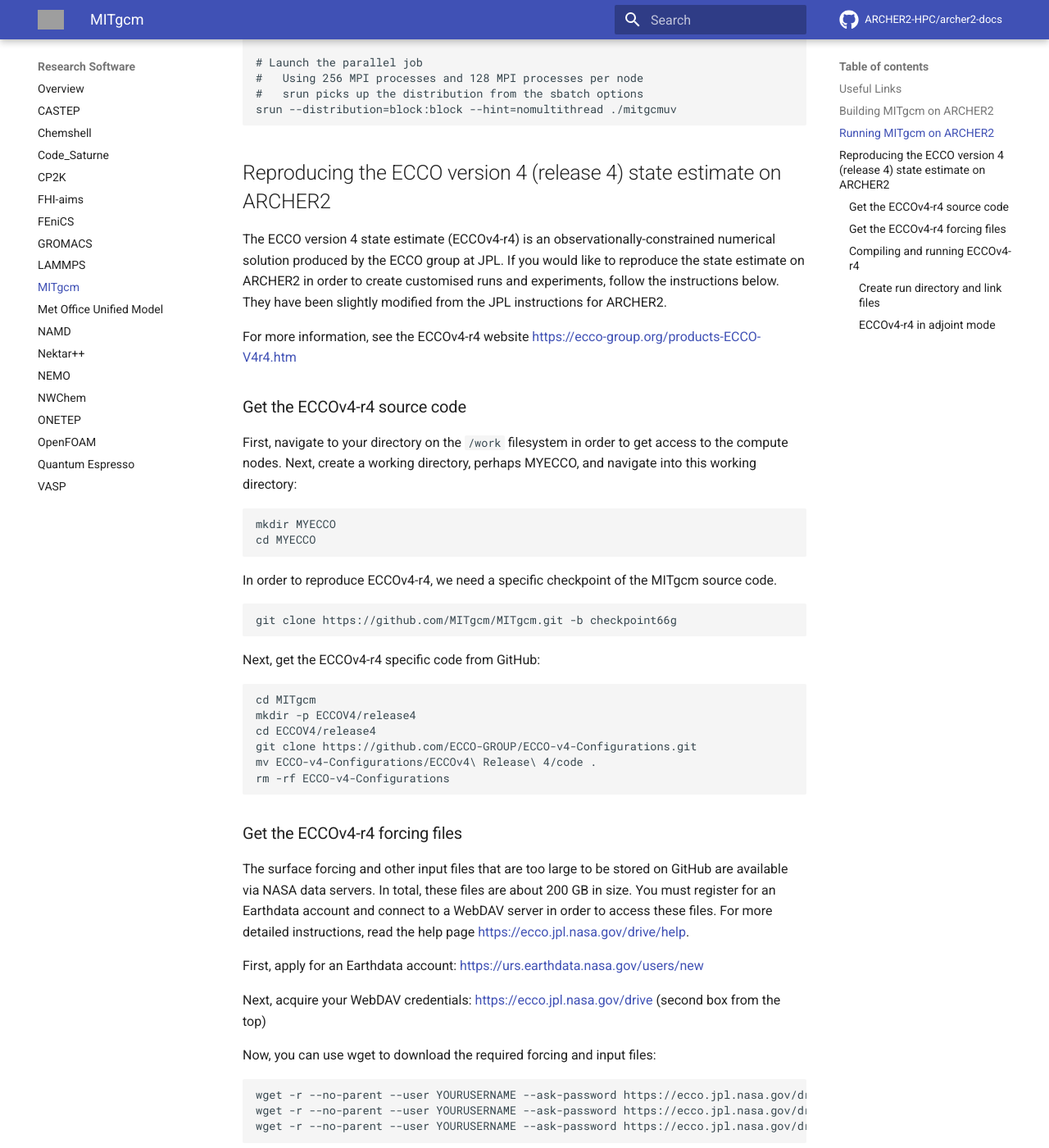
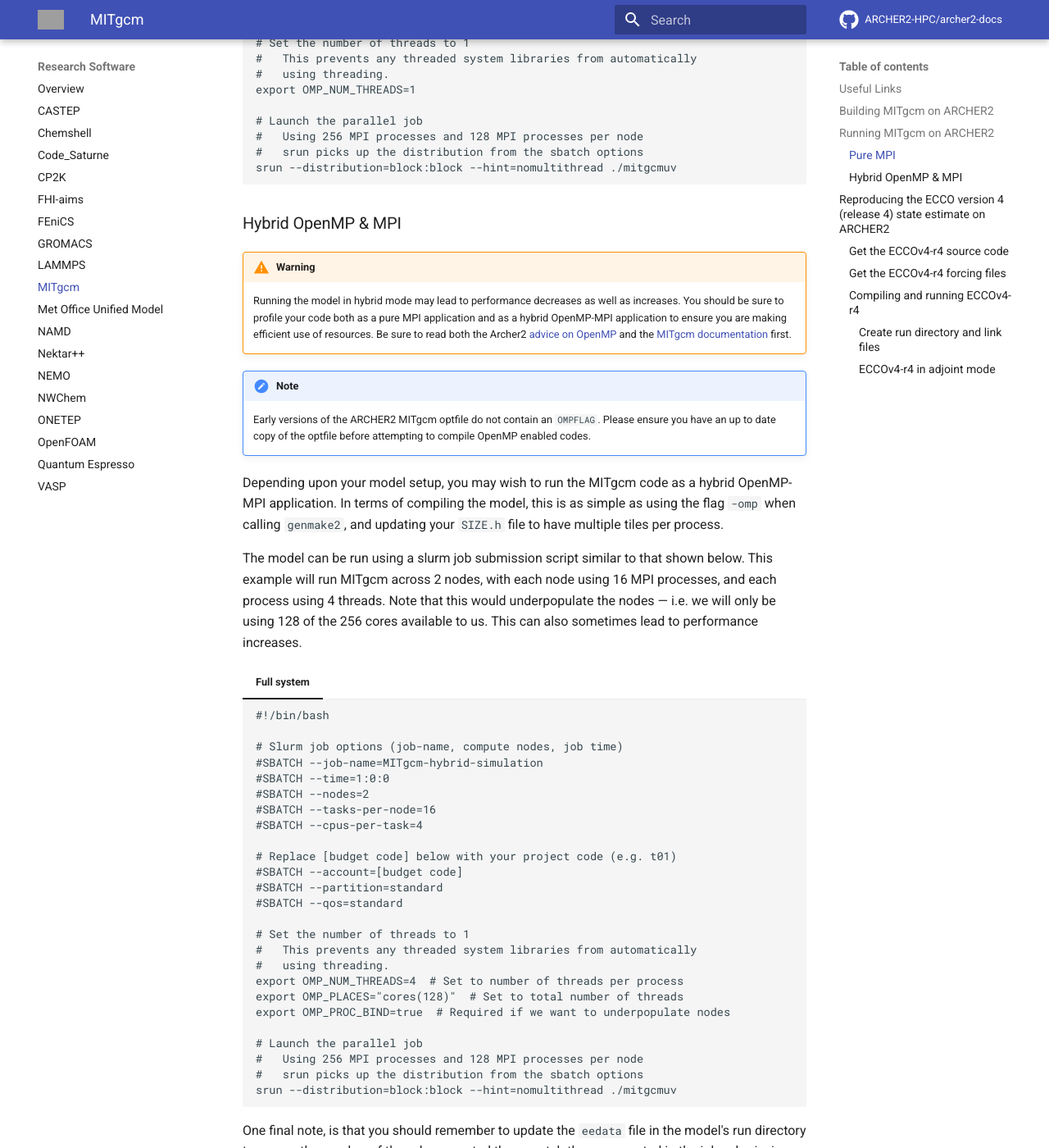
Before and after one commit to ARCHER2-HPC/archer2-docs, an MkDocs documentation site: the page built from docs/research-software/mitgcm.md, in a window 1280 px wide and 1400 px high, scrolled down 2260 px. Shown: the whole window at 82% size. Built offline with MkDocs 1.6.1 and Material for MkDocs 9.7.7, drawn with Linux system fonts in a browser that asks for light colours; comment, search, counter and statistics services are not loaded; some of the changed text lies outside the part shown; grey boxes are pictures that could not be loaded.

Commit message:
added instructions for mpi and omp applications

````diff
--- a/docs/research-software/mitgcm.md
+++ b/docs/research-software/mitgcm.md
@@ -54,7 +54,7 @@
 
 When using `genmake2` to create the Makefile, you will need to specify the
 optfile to use. Other commonly used options might be to use extra source
-code with the `-mods` option, and to enable MPI with `-mpi`. You might
+code with the `-mods` option, to enable MPI with `-mpi`, and to enable OpenMP with `-omp`. You might
 then run a command that resembles the following:
 
     genmake2 -mods /path/to/additional/source -mpi -optfile $MITGCM_OPT
@@ -71,6 +71,7 @@
 
 ## Running MITgcm on ARCHER2
 
+### Pure MPI
 Once you have built your executable you can write a script like the
 following which will allow it to run on the ARCHER2 compute nodes. This
 example would run a pure MPI MITgcm simulation over 2 nodes of 128 cores
@@ -101,7 +102,68 @@
     #   Using 256 MPI processes and 128 MPI processes per node
     #   srun picks up the distribution from the sbatch options
     srun --distribution=block:block --hint=nomultithread ./mitgcmuv
+
     ```
+
+### Hybrid OpenMP & MPI
+!!! warning
+    Running the model in hybrid mode may lead to performance decreases as well
+    as increases. You should be sure to profile your code both as a pure MPI
+    application and as a hybrid OpenMP-MPI application to ensure you are
+    making efficient use of resources. Be sure to read both the Archer2
+    [advice on OpenMP](../user-guide/tuning.md#hybrid-mpi-and-openmp)  and the
+    [MITgcm documentation](https://mitgcm.readthedocs.io/en/latest/getting_started/getting_started.html#building-with-openmp)
+    first.
+
+!!! note
+    Early versions of the ARCHER2 MITgcm optfile do not contain an `OMPFLAG`.
+    Please ensure you have an up to date copy of the optfile before attempting
+    to compile OpenMP enabled codes.
+
+Depending upon your model setup, you may wish to run the MITgcm code as a
+hybrid OpenMP-MPI application. In terms of compiling the model, this is as
+simple as using the flag `-omp` when calling `genmake2`, and updating your
+`SIZE.h` file to have multiple tiles per process.
+
+The model can be run using a slurm job submission script similar to that shown
+below. This example will run MITgcm across 2 nodes, with each node using 16 MPI
+processes, and each process using 4 threads. Note that this would underpopulate
+the nodes — i.e. we will only be using 128 of the 256 cores available to us.
+This can also sometimes lead to performance increases.
+
+=== "Full system"
+    ```
+    #!/bin/bash
+
+    # Slurm job options (job-name, compute nodes, job time)
+    #SBATCH --job-name=MITgcm-hybrid-simulation
+    #SBATCH --time=1:0:0
+    #SBATCH --nodes=2
+    #SBATCH --tasks-per-node=16
+    #SBATCH --cpus-per-task=4
+
+    # Replace [budget code] below with your project code (e.g. t01)
+    #SBATCH --account=[budget code]
+    #SBATCH --partition=standard
+    #SBATCH --qos=standard
+
+    # Set the number of threads to 1
+    #   This prevents any threaded system libraries from automatically
+    #   using threading.
+    export OMP_NUM_THREADS=4  # Set to number of threads per process
+    export OMP_PLACES="cores(128)"  # Set to total number of threads
+    export OMP_PROC_BIND=true  # Required if we want to underpopulate nodes
+
+    # Launch the parallel job
+    #   Using 256 MPI processes and 128 MPI processes per node
+    #   srun picks up the distribution from the sbatch options
+    srun --distribution=block:block --hint=nomultithread ./mitgcmuv
+
+    ```
+
+One final note, is that you should remember to update the `eedata` file in the
+model's run directory to ensure the number of threads requested there match
+those requested in the job submission script.
 
 ## Reproducing the ECCO version 4 (release 4) state estimate on ARCHER2
 
````
